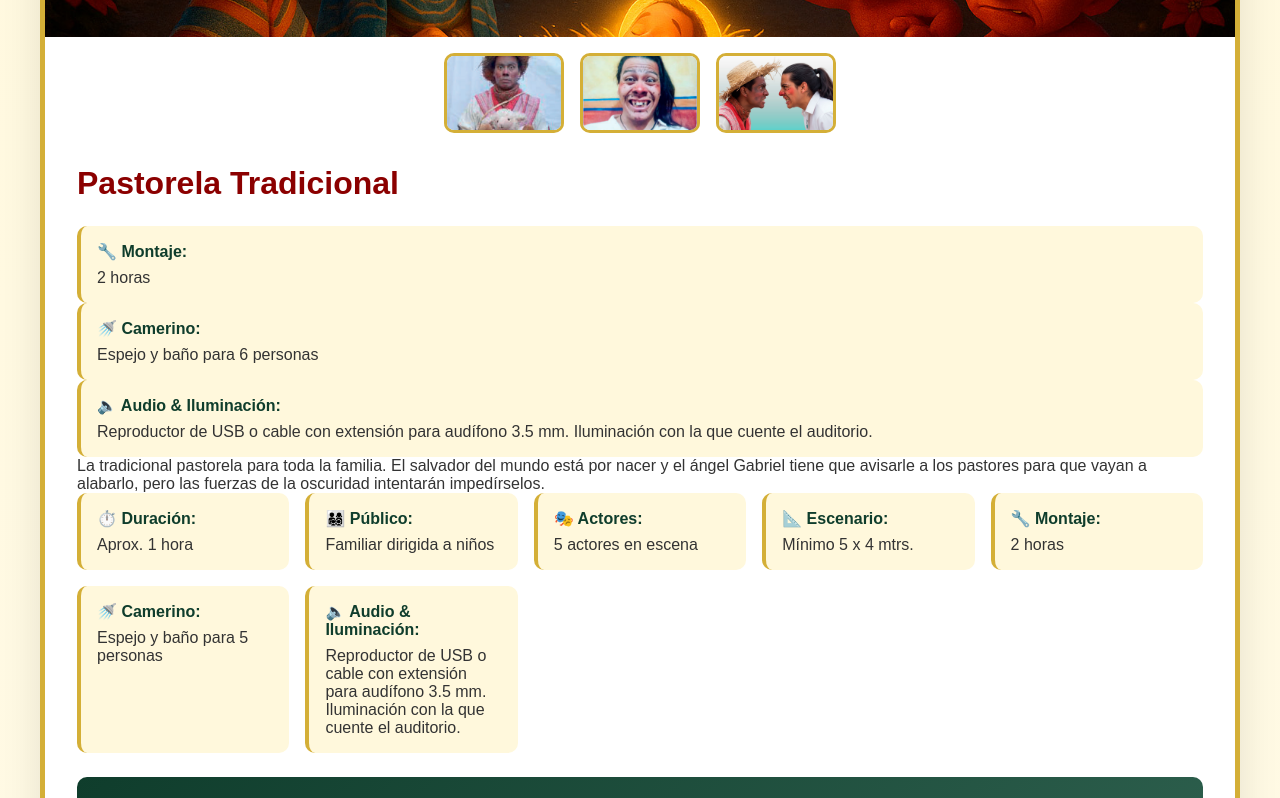
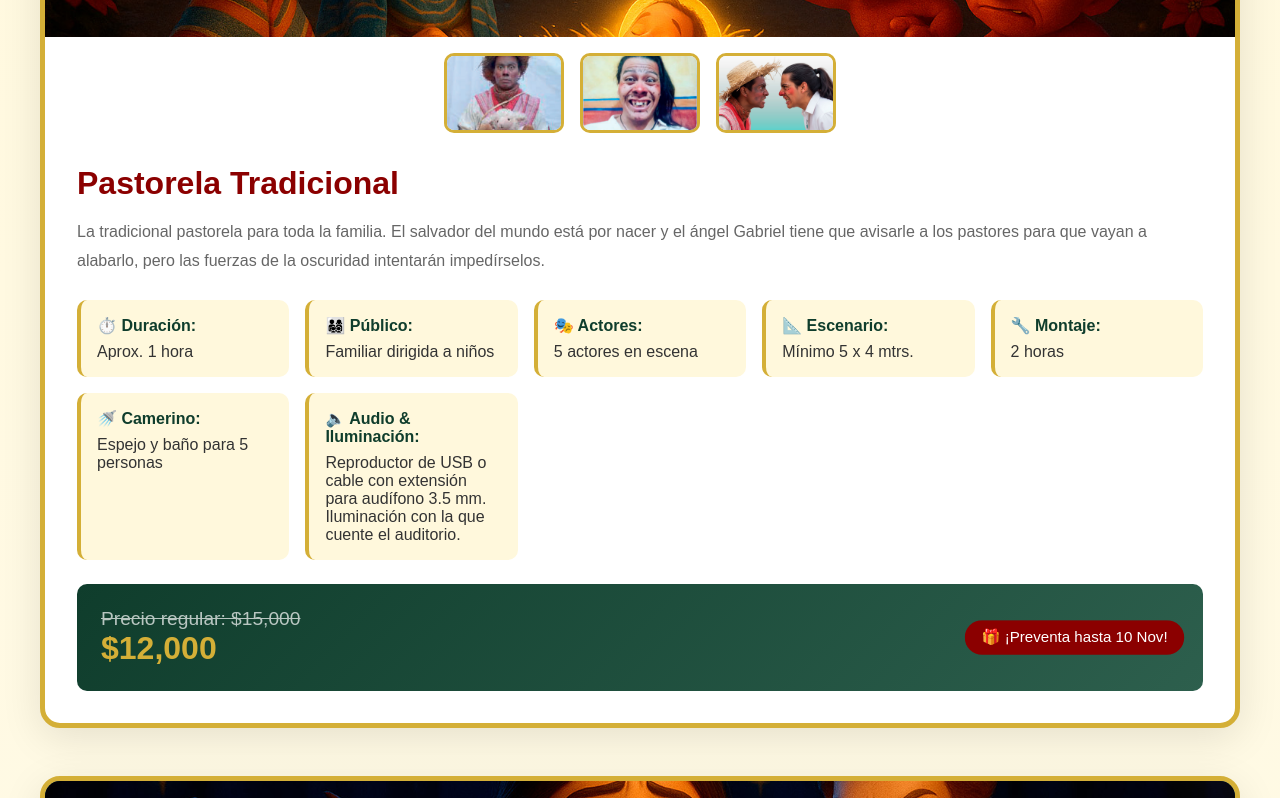
Before and after one commit to vegalfredo/Pastorelas_laCorte_Teatral, a plain HTML site: page index.html in a window 1280 px wide. Shown: the part 2160-2958 px from the top of the page. Drawn offline with Linux system fonts and the light colour scheme.

Commit message:
Add files via upload

```diff
--- a/index.html
+++ b/index.html
@@ -4,6 +4,22 @@
     <meta charset="UTF-8">
     <meta name="viewport" content="width=device-width, initial-scale=1.0">
     <title>La Corte Teatral - Teatro Navideño 2025</title>
+    <!-- Open Graph / Twitter Card meta tags: muestra logo_completo.png al compartir -->
+    <!-- Si tu sitio se publica en otra URL actualiza og:url y las rutas absolutas a la imagen -->
+    <meta property="og:title" content="La Corte Teatral - Teatro Navideño 2025">
+    <meta property="og:description" content="¡La Navidad se vive sobre el escenario!">
+    <meta property="og:type" content="website">
+    <meta property="og:url" content="https://vegalfredo.github.io/Pastorelas_laCorte_Teatral/">
+    <meta property="og:image" content="https://vegalfredo.github.io/Pastorelas_laCorte_Teatral/imagenes/logo_completo.png">
+    <meta property="og:image:alt" content="La Corte Teatral - logo">
+
+    <meta name="twitter:card" content="summary_large_image">
+    <meta name="twitter:title" content="La Corte Teatral - Teatro Navideño 2025">
+    <meta name="twitter:description" content="¡La Navidad se vive sobre el escenario!">
+    <meta name="twitter:image" content="https://vegalfredo.github.io/Pastorelas_laCorte_Teatral/imagenes/logo_completo.png">
+
+    <!-- fallback for some crawlers -->
+    <link rel="image_src" href="imagenes/logo_completo.png">
     <style>
         * {
             margin: 0;
@@ -709,6 +725,7 @@
             transform: translateY(-4px);
             box-shadow: 0 18px 50px rgba(37,211,102,0.26);
         }
+
     </style>
 </head>
 <body>
@@ -790,18 +807,6 @@
                 <div class="production-content">
                     <h3 class="production-title">Pastorela Tradicional</h3>
                     <p class="production-description">
-                        <div class="detail-item">
-                            <span class="detail-label">🔧 Montaje:</span>
-                            2 horas
-                        </div>
-                        <div class="detail-item">
-                            <span class="detail-label">🚿 Camerino:</span>
-                            Espejo y baño para 6 personas
-                        </div>
-                        <div class="detail-item">
-                            <span class="detail-label">🔈 Audio & Iluminación:</span>
-                            Reproductor de USB o cable con extensión para audífono 3.5 mm. Iluminación con la que cuente el auditorio.
-                        </div>
                         La tradicional pastorela para toda la familia. El salvador del mundo está por nacer y el ángel Gabriel tiene que avisarle a los pastores para que vayan a alabarlo, pero las fuerzas de la oscuridad intentarán impedírselos.
                     </p>
                     <div class="production-details">
@@ -1281,6 +1286,8 @@
 
             if (waBtn) waBtn.addEventListener('click', function(e){ e.preventDefault(); openWhatsApp(); });
             if (waCtaBtn) waCtaBtn.addEventListener('click', function(e){ e.preventDefault(); openWhatsApp(); });
+
+
         })();
     </script>
 </body>
```
